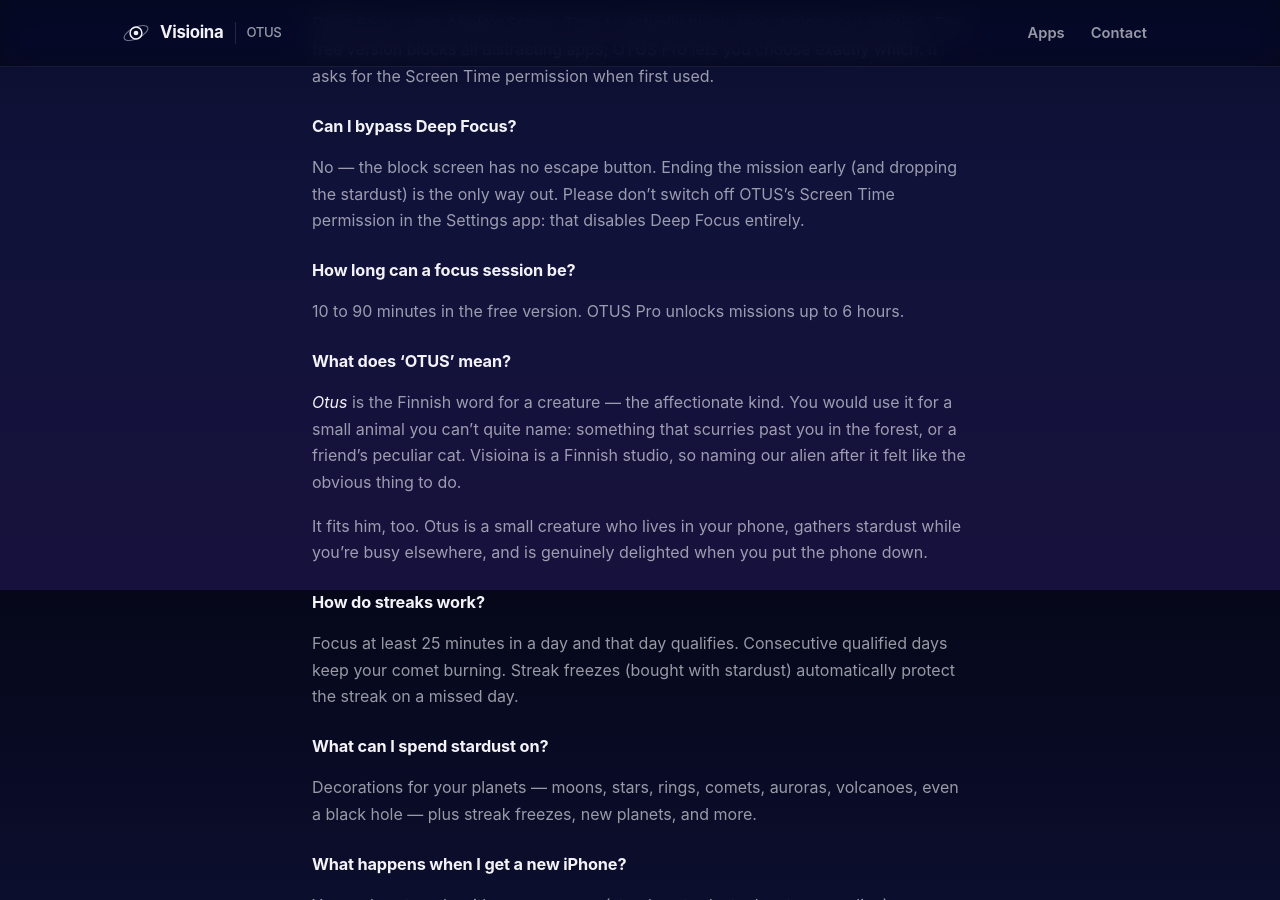
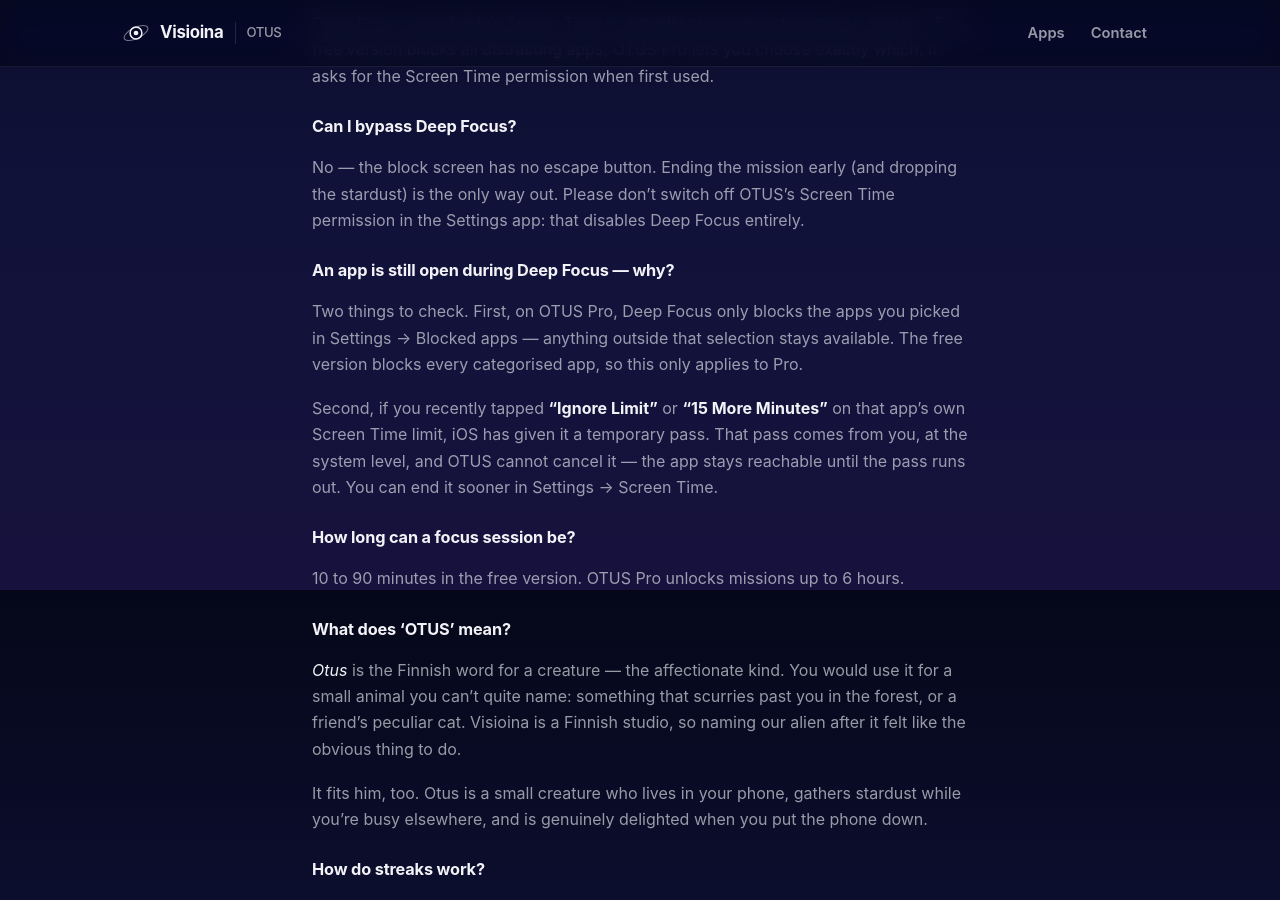
Before and after one commit to selinahti/visioinawebsite, a Jekyll site: the page built from _apps/otus/faq.md, in a window 1280 px wide and 900 px high, scrolled down 1210 px. Built offline with Jekyll 4.4.1, drawn with Linux system fonts in a browser that asks for light colours.

Commit message:
FAQ: why an app can stay open during Deep Focus
Two causes, and the duller one first: on Pro, Deep Focus only blocks the
apps in the picked selection. The other is that iOS's "Ignore Limit" or
"15 More Minutes" grants that app a pass at system level — it comes from
the user, and OTUS cannot cancel it.

Reported from a device. Worth re-checking with a free-tier session,
which shields every categorised app and so rules out the selection.

Co-Authored-By: Claude Opus 5 <noreply@anthropic.com>

```diff
--- a/_apps/otus/faq.md
+++ b/_apps/otus/faq.md
@@ -60,6 +60,19 @@ No — the block screen has no escape button. Ending the mission early (and
 dropping the stardust) is the only way out. Please don't switch off OTUS's
 Screen Time permission in the Settings app: that disables Deep Focus entirely.
 
+### An app is still open during Deep Focus — why?
+
+Two things to check. First, on OTUS Pro, Deep Focus only blocks the apps you
+picked in Settings → Blocked apps — anything outside that selection stays
+available. The free version blocks every categorised app, so this only applies
+to Pro.
+
+Second, if you recently tapped **"Ignore Limit"** or **"15 More Minutes"** on
+that app's own Screen Time limit, iOS has given it a temporary pass. That pass
+comes from you, at the system level, and OTUS cannot cancel it — the app stays
+reachable until the pass runs out. You can end it sooner in
+Settings → Screen Time.
+
 ### How long can a focus session be?
 
 10 to 90 minutes in the free version. OTUS Pro unlocks missions up to 6 hours.
```
